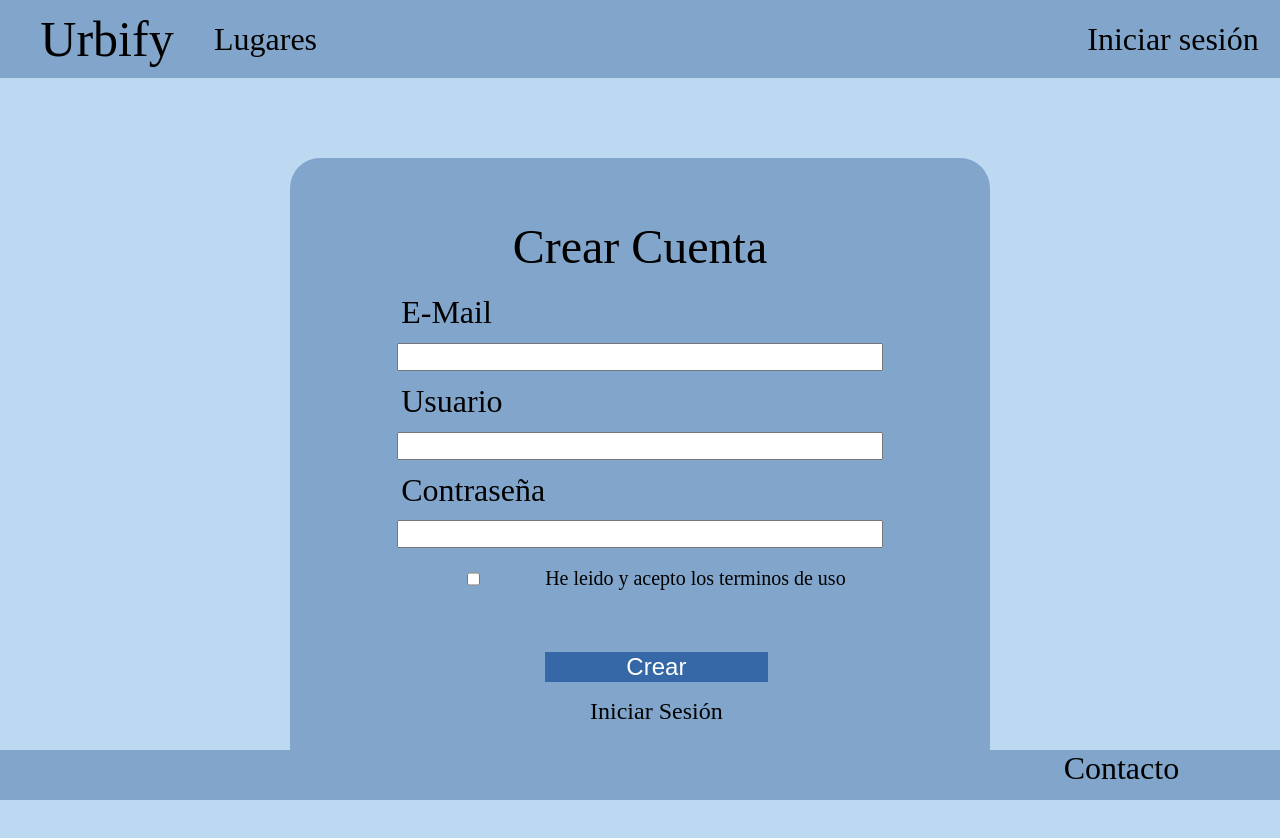
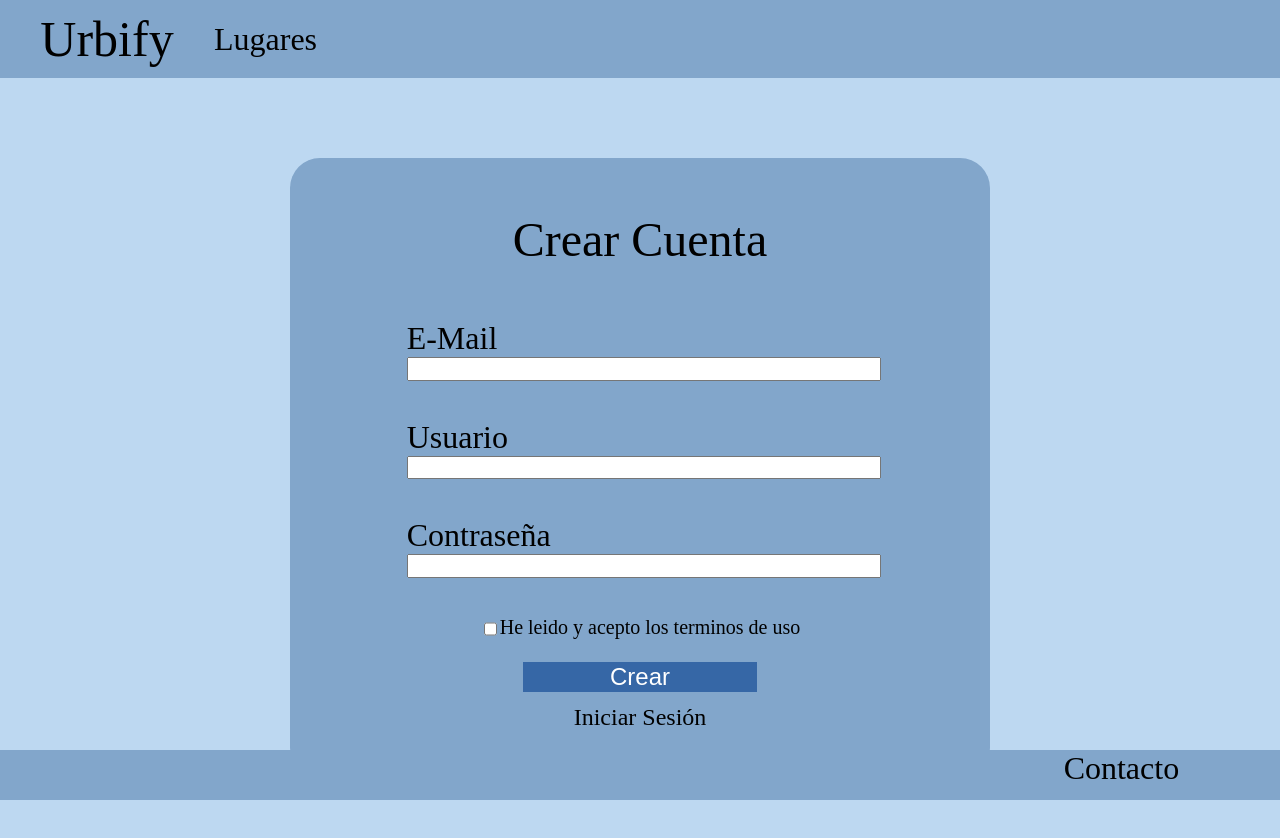
Before and after one commit to javierac11/urbify, a website built with Parcel: page src/crear_cuenta.html in a window 1280 px wide. Built offline with nearby package versions, Linux system fonts and the light colour scheme.

Commit message:
Faltan pequeños cambios de accesibilidad

```diff
--- a/src/assets/css/contacto.css
+++ b/src/assets/css/contacto.css
@@ -56,24 +56,44 @@ div.contacto{
 
 }
 
-div p.contacto{
+div h1.contacto{
+    margin-block: auto;
+    margin-inline: auto;
+    font-weight: normal;
+    unicode-bidi: isolate;
     font-size: 48px;
     grid-area: 2 / 3 / 3 / 5;
 }
 
-div p.text_email{
-    grid-area: 3 / 2 / 4 / 3;
+label.email{
+    grid-area: 3 / 2 / 5 / 6;
+    width: 100%;
+}
+
+div h2.text_email{
+    margin-block: auto;
+    margin-inline: auto;
+    font-weight: normal;
+    unicode-bidi: isolate;
     font-size: 32px;
     width: 100%;
 }
 
 input.email{
-    grid-area: 4 / 2 / 5 / 6;
     width: 100%;
     height: 40%;
 }
 
-div p.nombre{
+label.nombre{
+    grid-area: 5 / 2 / 7 / 6;
+    width: 100%;
+}
+
+div h2.nombre{
+    margin-block: auto;
+    margin-inline: auto;
+    font-weight: normal;
+    unicode-bidi: isolate;
     grid-area: 5 / 2 / 6 / 3;
     font-size: 32px;
     width: 100%;
@@ -85,7 +105,17 @@ input.nombre{
     height: 40%;
 }
 
-div p.mensaje{
+label.mensaje{
+    grid-area: 7 / 2 / 9 / 6;
+    width: 100%;
+    height: 100%;
+}
+
+div h2.mensaje{
+    margin-block: auto;
+    margin-inline: auto;
+    font-weight: normal;
+    unicode-bidi: isolate;
     width: 100%;
     grid-area: 7 / 2 / 8 / 3;
     font-size: 32px;
@@ -94,7 +124,7 @@ div p.mensaje{
 textarea.mensaje{
     grid-area: 8 / 2 / 9 / 6;
     width: 100%;
-    height: 100%;
+    height: 50%;
 }
 
 button{
@@ -182,7 +212,7 @@ a.crear_cuenta{
     textarea.mensaje{
         grid-area: 8 / 2 / 9 / 6;
         width: 100%;
-        height: 100%;
+        height: 50%;
         font-size: 24px;
     }
 
--- a/src/assets/css/crear_cuenta.css
+++ b/src/assets/css/crear_cuenta.css
@@ -62,48 +62,80 @@ div.crear_cuenta{
     min-height: 100%;
 }
 
-div p.crear_cuenta{
+div h1.crear_cuenta{
+    margin: 0;
+    font-weight: normal;
+    unicode-bidi: isolate;
     font-size: 48px;
     grid-area: 2 / 2 / 4 / 6;
 }
 
-div p.text_email{
-    grid-area: 3 / 2 / 6 / 4;
+h2.text_email{
+/*    grid-area: 3 / 2 / 6 / 4;*/
+    margin: 0;
+    font-weight: normal;
+    unicode-bidi: isolate;
     font-size: 32px;
     width: 100%;
 }
 
-input.email{
+label.email{
     grid-area: 5 / 2 / 6 / 6 ;
     width: 100%;
-    height: 50%;
+    height: 100%;
 }
 
-div p.usuario{
-    grid-area: 6 / 2 / 7 / 4;
+input.email{
+    /*grid-area: 5 / 2 / 6 / 6 ;*/
+    width: 100%;
+    height: 30%;
+}
+
+h2.usuario{
+    margin: 0;
+    font-weight: normal;
+    unicode-bidi: isolate;
     font-size: 32px;
     width: 100%;
 }
+label.usuario{
+    grid-area: 7 / 2 / 8 / 6 ;
+    width: 100%;
+    height: 100%;
+}
 
 input.usuario{
-    grid-area: 7 / 2 / 8 / 6 ;
     width: 100%;
-    height: 50%;
+    height: 30%;
 }
 
-div p.contrasenia{
+div h2.contrasenia{
+    margin: 0;
+    font-weight: normal;
+    unicode-bidi: isolate;
     grid-area: 8 / 2 / 9 / 3;
     font-size: 32px;
+}
+
+label.contrasenia{
+    grid-area: 9 / 2 / 10 / 6 ;
+    width: 100%;
+    height: 100%;
 }
 
 input.contrasenia{
     grid-area: 9 / 2 / 10 / 6 ;
     width: 100%;
-    height: 50%;
+    height: 30%;
+}
+
+label.terminos{
+    display: inline-flex;
+    grid-area: 11 / 2 / 11 / 6 ;
+    height: 100%;
 }
 
 input.terminos{
-    grid-area: 10 / 2 / 11 / 2 ;
     height: 50%;
 }
 
@@ -117,7 +149,6 @@ button{
 }
 p.terminos{
     font-size: 20px;
-    grid-area: 10 / 3 / 11 / 6 ;
     width: 100%;
 }
 a.crear_cuenta{
--- a/src/assets/css/inicio_sesion.css
+++ b/src/assets/css/inicio_sesion.css
@@ -61,24 +61,39 @@ div.iniciar_sesion{
     min-height: 100%;
 }
 
-div p.iniciar_sesion{
+div h1.iniciar_sesion{
+    unicode-bidi: isolate;
+    font-weight: normal;
+    margin: 0;
     font-size: 48px;
     grid-area: 3 / 2 / 4 / 6;
 }
 
-div p.text_email{
+div h2.text_email{
+    unicode-bidi: isolate;
+    font-weight: normal;
+    margin: 0;
     grid-area: 5 / 2 / 6 / 4;
     font-size: 32px;
     width: 100%;
 }
 
+label.email{
+    grid-area: 6 / 2 / 7 / 6 ;
+    width: 100%;
+    height: 100%;
+}
+
 input.email{
     grid-area: 6 / 2 / 7 / 6 ;
     width: 100%;
-    height: 50%;
+    height: 30%;
 }
 
-div p.contrasenia{
+div h2.contrasenia{
+    unicode-bidi: isolate;
+    font-weight: normal;
+    margin: 0;
     grid-area: 8 / 2 / 9 / 3;
     font-size: 32px;
 }
@@ -86,7 +101,13 @@ div p.contrasenia{
 input.contrasenia{
     grid-area: 9 / 2 / 10 / 6 ;
     width: 100%;
-    height: 50%;
+    height: 30%;
+}
+
+label.contrasenia{
+    grid-area: 9 / 2 / 10 / 6 ;
+    width: 100%;
+    height: 100%;
 }
 
 button{
@@ -127,8 +148,8 @@ a.crear_cuenta{
         bottom: 20%;*/
 
         display: grid;
-        grid-template-columns: repeat(6, 1fr);
-        grid-template-rows: repeat(14, 1fr);
+        grid-template-columns: repeat(6, 0.5fr);
+        grid-template-rows: repeat(14, 0.5fr);
         border-radius: 30px;
         background-color: #82A6CB;
         /*justify-content: center;
@@ -148,6 +169,11 @@ a.crear_cuenta{
         width: 100%;
     }
 
+    label.email {
+        grid-area: 6 / 2 / 7 / 6;
+        width: 100%;
+    }
+
     input.email {
         grid-area: 6 / 2 / 7 / 6;
         width: 100%;
@@ -156,6 +182,11 @@ a.crear_cuenta{
     div p.contrasenia {
         grid-area: 8 / 2 / 9 / 3;
         font-size: 32px;
+    }
+
+    label.contrasenia {
+        grid-area: 9 / 2 / 10 / 6;
+        width: 100%;
     }
 
     input.contrasenia {
--- a/src/assets/css/lugares.css
+++ b/src/assets/css/lugares.css
@@ -10,6 +10,14 @@ html, body{
     flex-direction: column;
 
 }
+
+h1{
+    margin-block: auto;
+    margin-inline: auto;
+    font-weight: normal;
+    unicode-bidi: isolate;
+}
+
 a{
     text-decoration: none;
     color: #000000;
@@ -46,7 +54,10 @@ section{
 
 }
 
-.nombre{
+h2.nombre{
+    margin: 0;
+    font-weight: normal;
+    unicode-bidi: isolate;
     grid-area: 5 / 1 / 6 / 2;
     background-color: black;
     color: #FFFFFF;
--- a/src/assets/css/style.css
+++ b/src/assets/css/style.css
@@ -35,25 +35,44 @@ main{
 .inicio_sesion{
     display: grid;
     grid-template-columns:  0.5fr 2fr 1fr 0.5fr ;
-    grid-template-rows: repeat(9, 1fr);
+    grid-template-rows: repeat(8, 1fr);
     background-color: #82A6CB;
     border-radius: 30px;
     grid-area: 6 / 1 / 11 / 7;
     padding: 10px;
 }
 
-.text_inicia_sesion{
+h1.text_inicia_sesion{
     font-size: 48px;
     grid-area: 2 / 2;
     padding: 5px;
+    margin-block: auto;
+    font-weight: normal;
+    unicode-bidi: normal;
 }
 
-.text_email{
+label.contrasenia{
+    grid-area: 5 / 2 / 6 / 4;
+}
+
+label.email{
+    grid-area: 3 / 2 / 4 / 4;
+}
+
+h2.text_email{
+    margin-block: auto;
+    margin-inline: auto;
+    font-weight: normal;
+    unicode-bidi: isolate;
     font-size: 32px;
     grid-area: 3 / 2;
     padding: 5px;
 }
-.text_contrasenia{
+h2.text_contrasenia{
+    margin-block: auto;
+    margin-inline: auto;
+    font-weight: normal;
+    unicode-bidi: isolate;
     font-size: 32px;
     grid-area: 5 / 2;
     padding: 5px;
@@ -61,10 +80,12 @@ main{
 .text_input_email{
     grid-area: 4 / 2 / 4 / 4;
     padding: 5px;
+    width: 100%;
 }
 .text_input_contrasenia{
     grid-area: 6 / 2 / 6 / 4;
     padding: 5px;
+    width: 100%;
 }
 
 button{
@@ -126,10 +147,21 @@ button{
     .inicio_sesion{
         display: grid;
         grid-template-columns:  0.5fr 2fr 1fr 0.5fr ;
-        grid-template-rows: repeat(9, 1fr);
+        grid-template-rows: repeat(8, 1fr);
         background-color: #82A6CB;
         border-radius: 30px;
         grid-area: 5/ 1 / 11 / 13;
         padding: 10px;
     }
+    button{
+        font-size: 24px;
+        background-color: #3667A6;
+        grid-area: 7 / 3;
+        color: #FFFFFF;
+        border: none;
+
+    }
+    .crear_cuenta{
+        grid-area: 7 / 2;
+    }
 }
--- a/src/assets/css/usuario.css
+++ /dev/null
@@ -1,106 +0,0 @@
-@import "header.css";
-@import "footer.css";
-
-a{
-    text-decoration: none;
-    color: #000000;
-    font-size: 32px;
-}
-
-p{
-    margin: 0px;
-    text-decoration: none;
-    color: #000000;
-    font-size: 32px;
-}
-
-body{
-    background:url('../img/pagina_usuario.png') center/cover no-repeat fixed;
-    margin: 0px;
-    background-color: #BDD8F1;
-}
-main{
-    display: grid;
-    grid-template-columns: repeat(12, 1fr);
-    grid-template-rows: 15% repeat(2, 340px);
-    padding: 20px;
-    gap: 10px;
-    margin: 0 auto;
-}
-
-section.cambiar_nombre{
-    display: grid;
-    grid-template-columns: repeat(7, 1fr);
-    grid-template-rows: repeat(8, 1fr);
-    grid-area: 2/6/3/13;
-    background-color: #82A6CB;
-    border-radius: 30px;
-}
-
-section.cambiar_contrasenia{
-    display: grid;
-    grid-template-columns: repeat(7, 1fr);
-    grid-template-rows: repeat(8, 1fr);
-    margin-top: 10px;
-    grid-area: 3/6/4/13;
-    background-color: #82A6CB;
-    border-radius: 30px;
-}
-
-section.info{
-    display: flex;
-    flex-direction: row;
-    margin-top: 25%;
-    margin-bottom: 25%;
-    flex-wrap: wrap;
-    grid-area: 2/2/3/5;
-}
-
-section.info p.saludo{
-    font-size: 48px;
-}
-
-section.info p.email{
-    margin-top: 5%;
-    font-size: 32px;
-}
-
-section.info p.contrasenia{
-    margin-top: 5%;
-    font-size: 32px;
-}
-
-section p.texto{
-    display: flex;
-    justify-content: center;
-    font-size: 40px;
-    grid-area: 2/ 2/ 3/ 7;
-}
-
-section p.input{
-    margin-top: 10px;
-    font-size: 24px;
-    grid-area: 3/ 2/ 4/ 7;
-}
-
-section p.input input{
-    width: 100%;
-}
-
-section p.input_contrasenia{
-    margin-top: 10px;
-    font-size: 24px;
-    grid-area: 5/ 2/ 6/ 7;
-}
-
-section p.input_contrasenia input{
-    width: 100%;
-}
-
-section button{
-    font-size: 16px;
-    background-color: #3667A6;
-    color: #FFFFFF;
-    border: none;
-    grid-area: 7 / 6/ 8 / 7;
-}
--- a/src/crear_cuenta.html
+++ b/src/crear_cuenta.html
@@ -11,22 +11,33 @@
 <header>
     <a class="titulo" href="index.html">Urbify</a>
     <a href="lugares.html">Lugares</a>
-    <a class="iniciar_sesion" href="inicio_sesion.html">Iniciar sesión</a>
 </header>
 
 <main>
 <div class="crear_cuenta">
-    <p class="crear_cuenta">Crear Cuenta</p>
-    <p class="text_email">E-Mail</p>
-    <input class="email">
-    <p class="usuario">Usuario</p>
-    <input class="usuario">
-    <p class="contrasenia">Contraseña</p>
-    <input type="password" class="contrasenia">
+    <h1 class="crear_cuenta">Crear Cuenta</h1>
+    <label class="email">
+        <h2 class="text_email">E-Mail</h2>
+        <input class="email">
+    </label>
+
+    <label class="usuario">
+        <h2 class="usuario">Usuario</h2>
+        <input class="usuario">
+    </label>
+
+    <label class="contrasenia">
+        <h2 class="contrasenia">Contraseña</h2>
+        <input type="password" class="contrasenia">
+    </label>
+
     <button>Crear</button>
     <a href="inicio_sesion.html" class="crear_cuenta">Iniciar Sesión</a>
-    <input type="checkbox" class="terminos">
-    <p class="terminos">He leido y acepto los terminos de uso</p>
+    <label class="terminos">
+        <input type="checkbox" class="terminos">
+        <p class="terminos">He leido y acepto los terminos de uso</p>
+    </label>
+
 </div>
 </main>
 
```
Also changed, not shown: src/404.html (+3 -3 lines), src/assets/css/404.css (+8 -4 lines), src/assets/css/lugar1.css (+5 -2 lines), src/contacto.html (+16 -7 lines), src/index.html (+11 -5 lines), src/inicio_sesion.html (+11 -6 lines), src/lugar1.html (+2 -2 lines), src/lugares.html (+10 -7 lines), src/usuario.html (deleted, +0 -53 lines).
